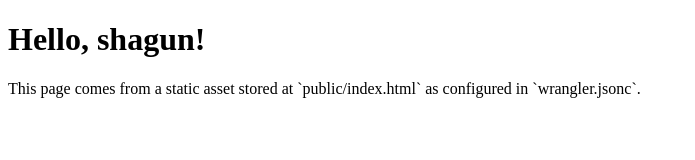
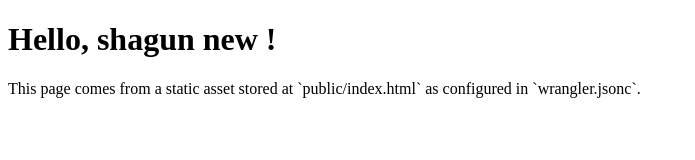
Before and after one commit to shagundev121/coludfare, a website: page public/index.html in a window 1280 px wide. Shown: the whole page, without its empty margins (0-695 px from the left). Drawn offline with Linux system fonts and the light colour scheme.

Commit message:
demo update

```diff
--- a/public/index.html
+++ b/public/index.html
@@ -6,7 +6,7 @@
 		<title>Hello, shagun!</title>
 	</head>
 	<body>
-		<h1 id="heading">Hello, shagun!</h1>
+		<h1 id="heading">Hello, shagun new !</h1>
 		<p>This page comes from a static asset stored at `public/index.html` as configured in `wrangler.jsonc`.</p>
 	</body>
 </html>
```
